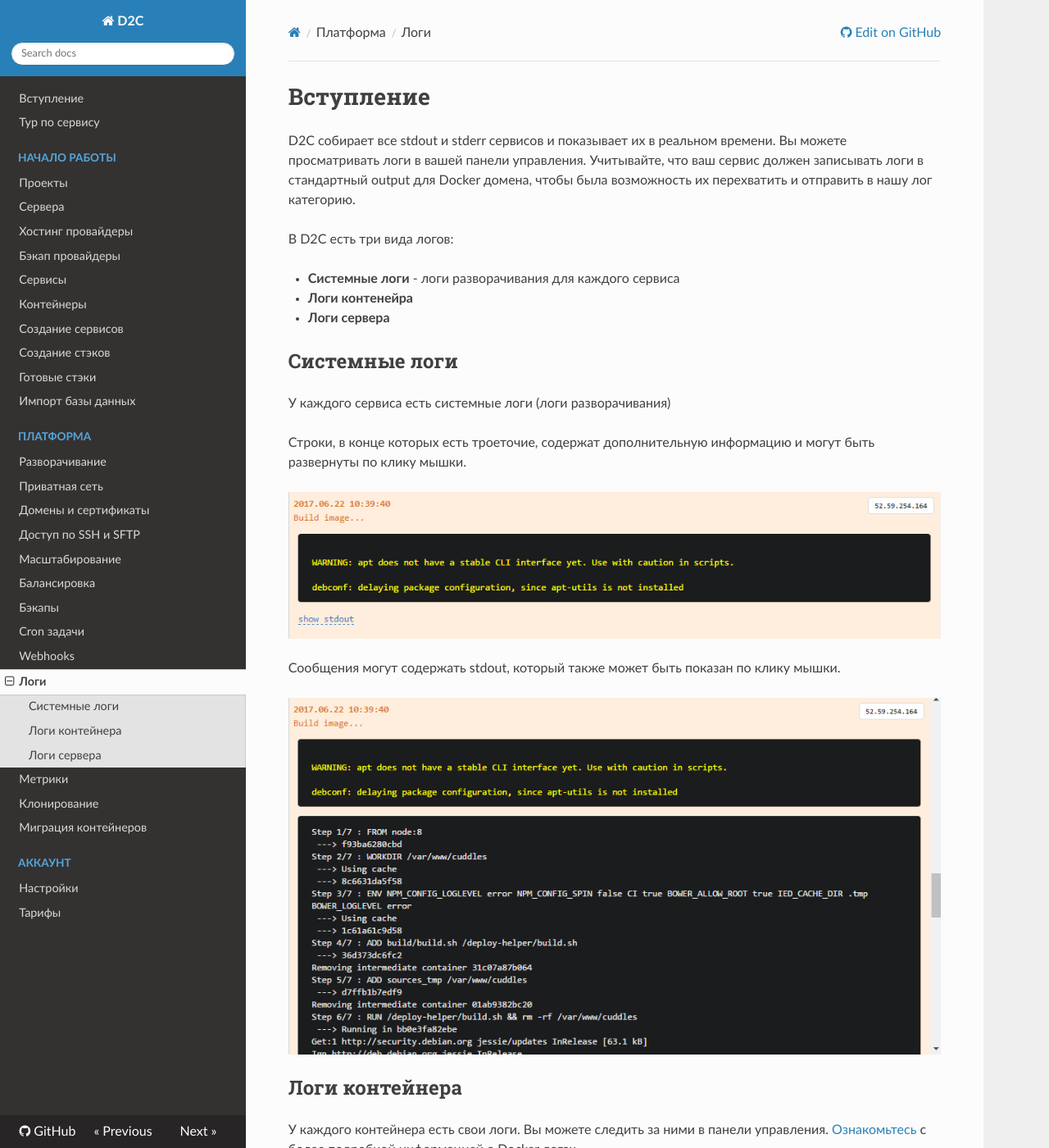
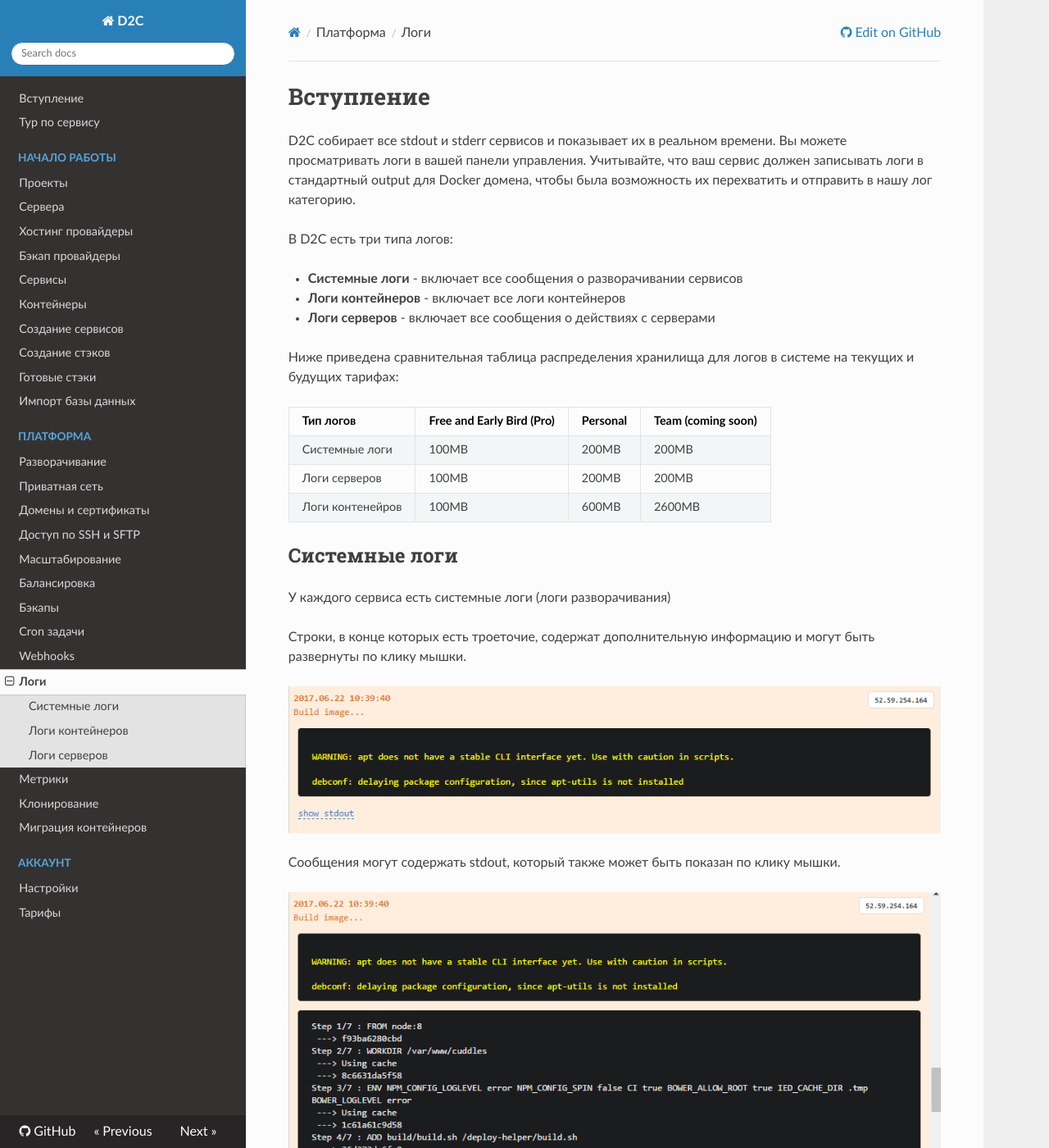
Before and after one commit to d2cio/docs-ru, an MkDocs documentation site: the page built from docs/platform/logs.md, in a window 1280 px wide and 1400 px high. Shown: the whole window at 82% size. Built offline with MkDocs 1.6.1, drawn with Linux system fonts in a browser that asks for light colours; nearby versions of some CDN libraries; old or Windows-style settings are respelled for this version of MkDocs; some of the changed text lies outside the part shown.

Commit message:
edited logs page

```diff
--- a/docs/platform/logs.md
+++ b/docs/platform/logs.md
@@ -2,11 +2,19 @@
 
 D2C собирает все stdout и stderr сервисов и показывает их в реальном времени. Вы можете просматривать логи в вашей панели управления. Учитывайте, что ваш сервис должен записывать логи в стандартный output для Docker домена, чтобы была возможность их перехватить и отправить в нашу лог категорию.
 
-В D2C есть три вида логов:
+В D2C есть три типа логов:
 
-- **Системные логи** - логи разворачивания для каждого сервиса
-- **Логи контенейра**
-- **Логи сервера**
+- **Системные логи** - включает все сообщения о разворачивании сервисов
+- **Логи контейнеров** - включает все логи контейнеров
+- **Логи серверов** - включает все сообщения о действиях с серверами
+
+Ниже приведена сравнительная таблица распределения хранилища для логов в системе на текущих и будущих тарифах:
+
+Тип логов | Free and Early Bird (Pro) | Personal | Team (coming soon)
+--|---|---|--
+Системные логи | 100MB | 200MB | 200MB
+Логи серверов | 100MB | 200MB | 200MB
+Логи контенейров | 100MB | 600MB | 2600MB
 
 ## Системные логи
 
@@ -20,7 +28,7 @@ D2C собирает все stdout и stderr сервисов и показыв
 
 ![Stdout log](../img/stdout.png)
 
-## Логи контейнера
+## Логи контейнеров
 
 <!--нужно больше инфы (спросить у Паши)-->
 
@@ -28,7 +36,7 @@ D2C собирает все stdout и stderr сервисов и показыв
 
 ![Container log](../img/containers_logs.png)
 
-## Логи сервера
+## Логи серверов
 
 Логи сервера содержат логи создания и настроек.
 
```
